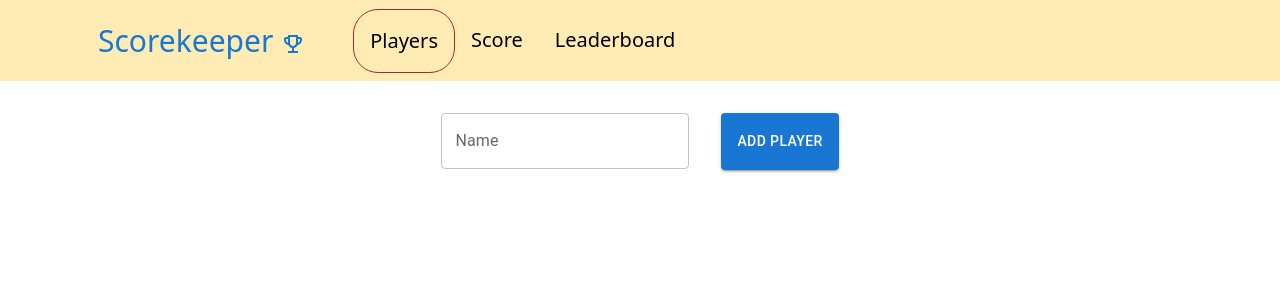
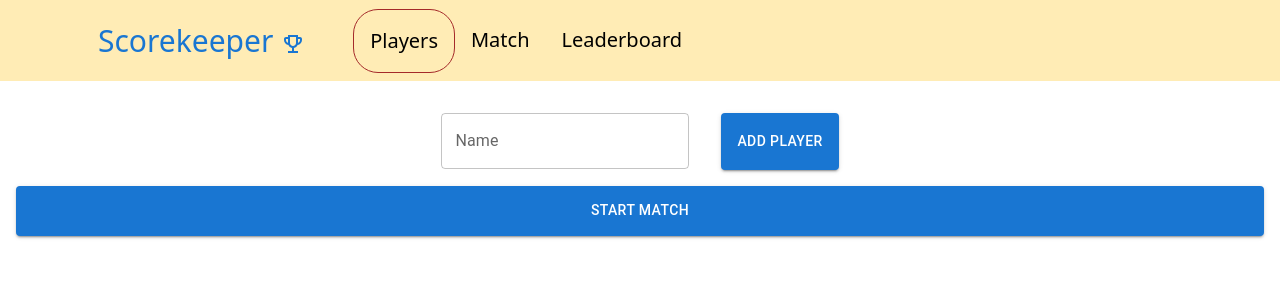
Before and after one commit to adeziio/scorekeeper, a React (Create React App) app: page / in a window 1280 px wide. Both pictures are taken after a click on the button "Players". Shown: the top 300 px of the page. Built offline with nearby package versions, Linux system fonts and the light colour scheme.

Commit message:
changed score page to match page to make more sense

```diff
--- a/src/components/css/style.css
+++ b/src/components/css/style.css
@@ -34,6 +34,12 @@
 .home-choice {
     padding: 20px;
     height: 100px;
+    width: 100%;
+}
+
+.go-to-score-bttn {
+    padding: 20px;
+    height: 50px;
     width: 100%;
 }
 
--- a/src/components/layout/HomePage.js
+++ b/src/components/layout/HomePage.js
@@ -14,8 +14,8 @@ export default class HomePage extends Component {
         this.props.setCurrentPage("player")
     }
 
-    setCurrentPageScore = () => {
-        this.props.setCurrentPage("score")
+    setCurrentPageMatch = () => {
+        this.props.setCurrentPage("match")
     }
 
     setCurrentPageLeaderboard = () => {
@@ -35,7 +35,7 @@ export default class HomePage extends Component {
                             </Grid>
                             <Grid container item spacing={3} justifyContent="center" alignItems="center">
                                 <Grid item xs={15}>
-                                    <Button variant="outlined" className="home-choice" onClick={this.setCurrentPageScore}>Score</Button>
+                                    <Button variant="outlined" className="home-choice" onClick={this.setCurrentPageMatch}>Match</Button>
                                 </Grid>
                             </Grid>
                             <Grid container item spacing={3} justifyContent="center" alignItems="center">
--- a/src/components/layout/Main.js
+++ b/src/components/layout/Main.js
@@ -2,7 +2,7 @@ import React, { Component } from 'react';
 import './../css/style.css';
 import NavBar from './NavBar';
 import HomePage from './HomePage';
-import ScorePage from './ScorePage';
+import MatchPage from './MatchPage';
 import PlayerPage from './PlayerPage';
 import LeaderBoardPage from './LeaderBoardPage';
 
@@ -86,8 +86,8 @@ export default class Main extends Component {
                 <NavBar currentPage={currentPage} setCurrentPage={this.setCurrentPage} />
                 <div className="main-container">
                     {currentPage === "home" ? <HomePage currentPage={currentPage} setCurrentPage={this.setCurrentPage} /> : null}
-                    {currentPage === "score" ? <ScorePage players={players} playerPair={playerPair} setPlayerPair={this.setPlayerPair} recordMatch={this.recordMatch} /> : null}
-                    {currentPage === "player" ? <PlayerPage players={players} setPlayers={this.setPlayers} /> : null}
+                    {currentPage === "match" ? <MatchPage players={players} playerPair={playerPair} setPlayerPair={this.setPlayerPair} recordMatch={this.recordMatch} /> : null}
+                    {currentPage === "player" ? <PlayerPage setCurrentPage={this.setCurrentPage} players={players} setPlayers={this.setPlayers} /> : null}
                     {currentPage === "leaderboard" ? <LeaderBoardPage players={players} /> : null}
                 </div>
             </>
--- a/src/components/layout/ScorePage.js
+++ b/src/components/layout/MatchPage.js
@@ -2,7 +2,7 @@ import React, { Component } from 'react';
 import './../css/style.css';
 import { Grid, Button, Box, FormControl, InputLabel, Select, MenuItem } from '@mui/material';
 
-export default class ScorePage extends Component {
+export default class MatchPage extends Component {
     constructor(props) {
         super(props);
         this.state = {
--- a/src/components/layout/NavBar.js
+++ b/src/components/layout/NavBar.js
@@ -36,8 +36,8 @@ export default class NavBar extends Component {
         this.collapseNavbar()
     }
 
-    setCurrentPageScore = () => {
-        this.props.setCurrentPage("score")
+    setCurrentPageMatch = () => {
+        this.props.setCurrentPage("match")
         this.collapseNavbar()
     }
 
@@ -59,7 +59,7 @@ export default class NavBar extends Component {
                             <Navbar.Collapse id="basic-navbar-nav">
                                 <Nav className="me-auto">
                                     <Nav.Link className={`navbar-item ${currentPage === "player" ? "active" : ""}`} onClick={this.setCurrentPagePlayer}>Players</Nav.Link>
-                                    <Nav.Link className={`navbar-item ${currentPage === "score" ? "active" : ""}`} onClick={this.setCurrentPageScore}>Score</Nav.Link>
+                                    <Nav.Link className={`navbar-item ${currentPage === "match" ? "active" : ""}`} onClick={this.setCurrentPageMatch}>Match</Nav.Link>
                                     <Nav.Link className={`navbar-item ${currentPage === "leaderboard" ? "active" : ""}`} onClick={this.setCurrentPageLeaderboard}>Leaderboard</Nav.Link>
                                 </Nav>
                             </Navbar.Collapse>
--- a/src/components/layout/PlayerPage.js
+++ b/src/components/layout/PlayerPage.js
@@ -12,6 +12,10 @@ export default class PlayerPage extends Component {
             error: false
         }
     };
+
+    setCurrentPageMatch = () => {
+        this.props.setCurrentPage("match");
+    }
 
     _handleKeyDown = (e) => {
         if (e.key === 'Enter') {
@@ -94,6 +98,7 @@ export default class PlayerPage extends Component {
                         </Stack>
                     </Container>
                     : null}
+                <Button className="go-to-score-bttn" variant="contained" onClick={this.setCurrentPageMatch}>Start Match</Button>
             </>
         )
     }
```
